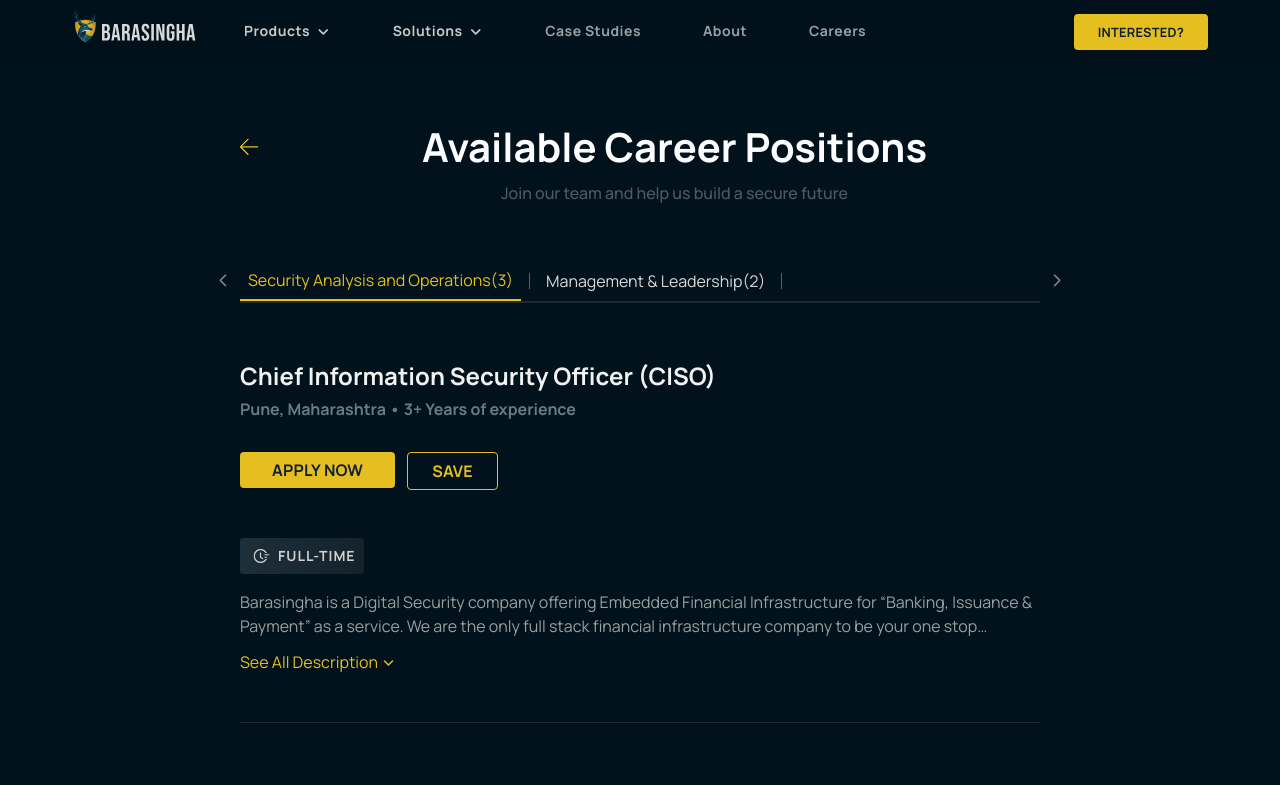
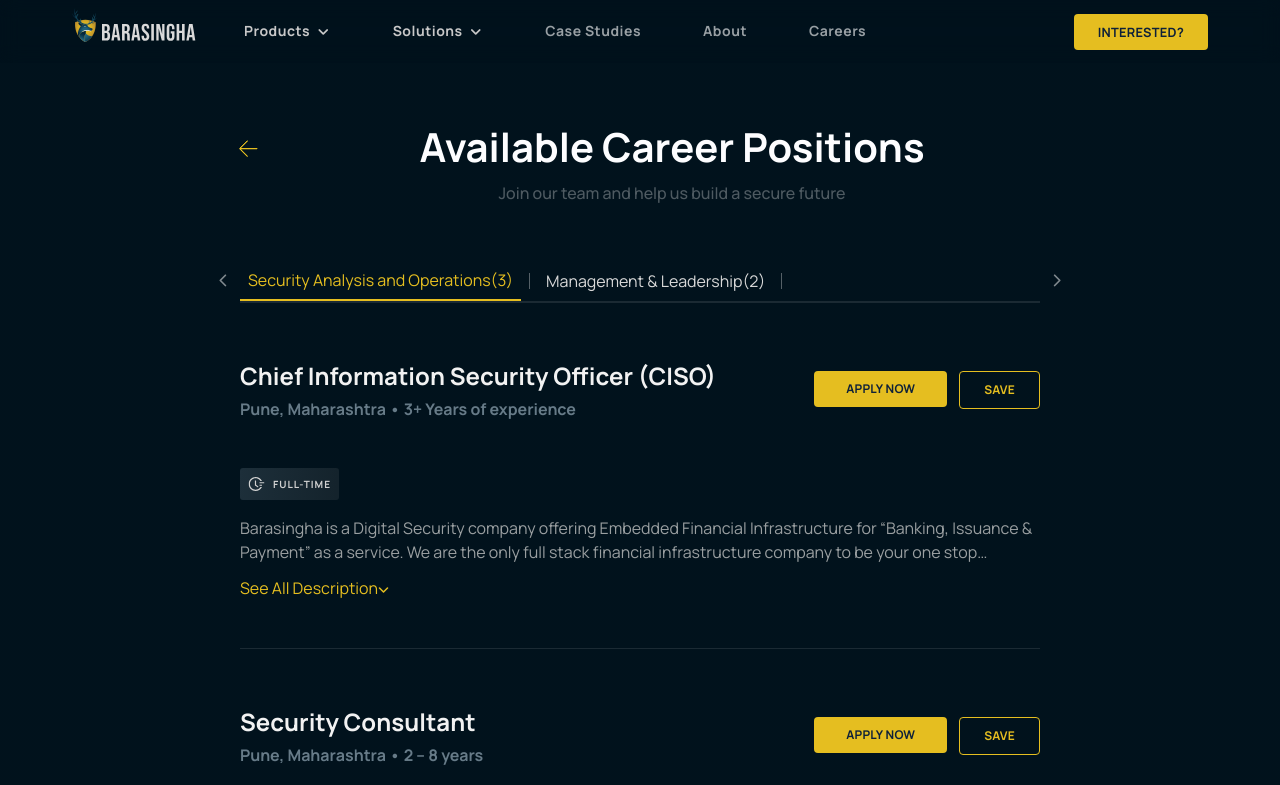
Before and after one commit to hiTushar/barasingha, a React (Create React App) app: page /careerdetailspage in a window 1280 px wide. Shown: the top 785 px of the page. Built offline with nearby package versions, Linux system fonts and the light colour scheme; the HTML template or start-up script is replaced by a standard one.

Commit message:
Career details page layout and UI fix

```diff
--- a/src/components/pages/CareerDetailsPage/CareerDetailsPage.scss
+++ b/src/components/pages/CareerDetailsPage/CareerDetailsPage.scss
@@ -205,6 +205,10 @@
             flex-direction: column;
             padding-bottom: 48px;
 
+            @media all and (min-width: 992px) {
+               flex-direction: row;
+            }
+
             .title_place_exp {
                float: left;
 
@@ -243,6 +247,7 @@
 
                   @media all and (min-width: 992px) {
                      font-size: 16px;
+                     padding-bottom: 0px;
                   }
                }
             }
@@ -275,11 +280,11 @@
                   cursor: pointer;
 
                   @media all and (min-width: 400px) {
-                     font-size: 14px;
+                     // font-size: 14px;
                   }
 
                   @media all and (min-width: 992px) {
-                     font-size: 16px;
+                     // font-size: 16px;
                   }
                }
 
@@ -304,11 +309,11 @@
                   background: none;
 
                   @media all and (min-width: 400px) {
-                     font-size: 14px;
+                     // font-size: 14px;
                   }
 
                   @media all and (min-width: 992px) {
-                     font-size: 16px;
+                     // font-size: 16px;
                   }
                }
 
@@ -367,13 +372,13 @@
             margin-bottom: 12px;
             margin-bottom: 16px;
 
-            @media all and (min-width: 400px) {
-               font-size: 12px;
-            }
+            // @media all and (min-width: 400px) {
+            //    font-size: 12px;
+            // }
 
-            @media all and (min-width: 992px) {
-               font-size: 14px;
-            }
+            // @media all and (min-width: 992px) {
+            //    font-size: 14px;
+            // }
          }
 
          .jobdesc {
@@ -489,7 +494,7 @@
    }
 
    img {
-      margin-left: 5px;
+      // margin-left: 5px;
    }
 }
 
```
